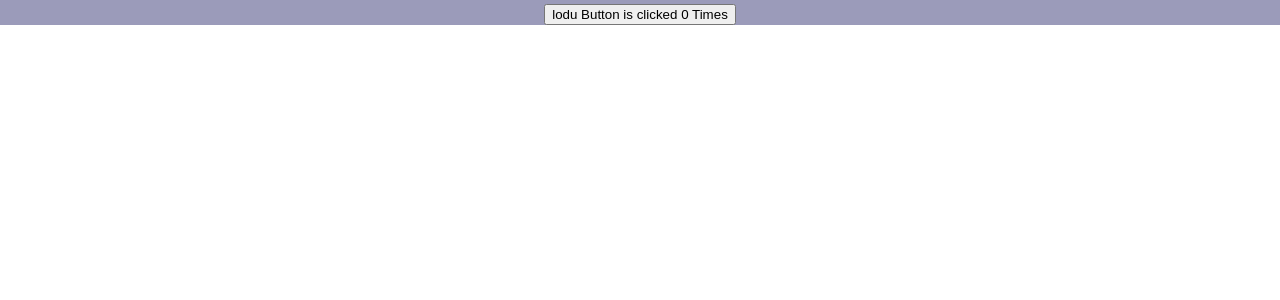
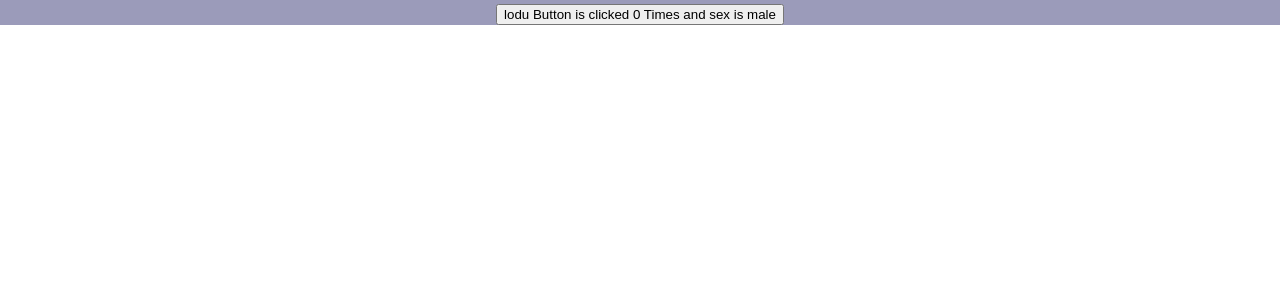
Before and after one commit to hanzalarohan123/Lupin, a React (Create React App) app: page / in a window 1280 px wide. Shown: the top 300 px of the page. Built offline with nearby package versions, Linux system fonts and the light colour scheme.

Commit message:
hoc added reusable comp 3 with counter increment number and added remaining props through spread operator

```diff
--- a/src/App.js
+++ b/src/App.js
@@ -34,7 +34,7 @@ function App() {
     <div className="App">
 
 
-      <Counter/>
+      <Counter sex='male'/>
 
 {/*
 <ErrorCatch>
--- a/src/Components/Counter.js
+++ b/src/Components/Counter.js
@@ -23,12 +23,12 @@ class Counter extends Component {
       //let counterx = this.state.counterx
       //let hoverx = this.state.hoverx
 
-      const {counterx,clickCounter,name}=this.props
+      const {counterx,clickCounter,name,sex}=this.props
     return (
 
         <div>
 
-<button onClick={clickCounter}> {name} Button is clicked {counterx} Times</button>
+<button onClick={clickCounter}> {name} Button is clicked {counterx} Times and sex is {sex}</button>
 {/* <h1 onMouseOver={this.clickHover}>{this.props.name} hovered {hoverx} Times</h1> */}
         </div>
 
@@ -36,4 +36,4 @@ class Counter extends Component {
   }
 }
 
-export default updatedComponent(Counter)
+export default updatedComponent(Counter ,5)
--- a/src/Components/ReUsableCode.js
+++ b/src/Components/ReUsableCode.js
@@ -1,7 +1,7 @@
 import React from "react";
- const updatedComponent = ( OriginalComponent )=>
+ const updatedComponent = ( OriginalComponent,incrmentNumber )=>
  {
-     class NewComponent extends React.Component
+     class ReUsableCode extends React.Component
      {
 
 //start
@@ -15,16 +15,16 @@ import React from "react";
           }
           clickCounter = () =>
           {
-              this.setState(prevState =>{return {counterx :prevState.counterx + 1}})
+              this.setState(prevState =>{return {counterx :prevState.counterx + incrmentNumber}})
           }
 //end
 
 
          render()
          {
-             return <OriginalComponent name='lodu' counterx={this.state.counterx} clickCounter={this.clickCounter}/>
+             return <OriginalComponent name='lodu' counterx={this.state.counterx} clickCounter={this.clickCounter} {...this.props}/>
          }
      }
-     return NewComponent
+     return ReUsableCode
  }
  export default updatedComponent
```
